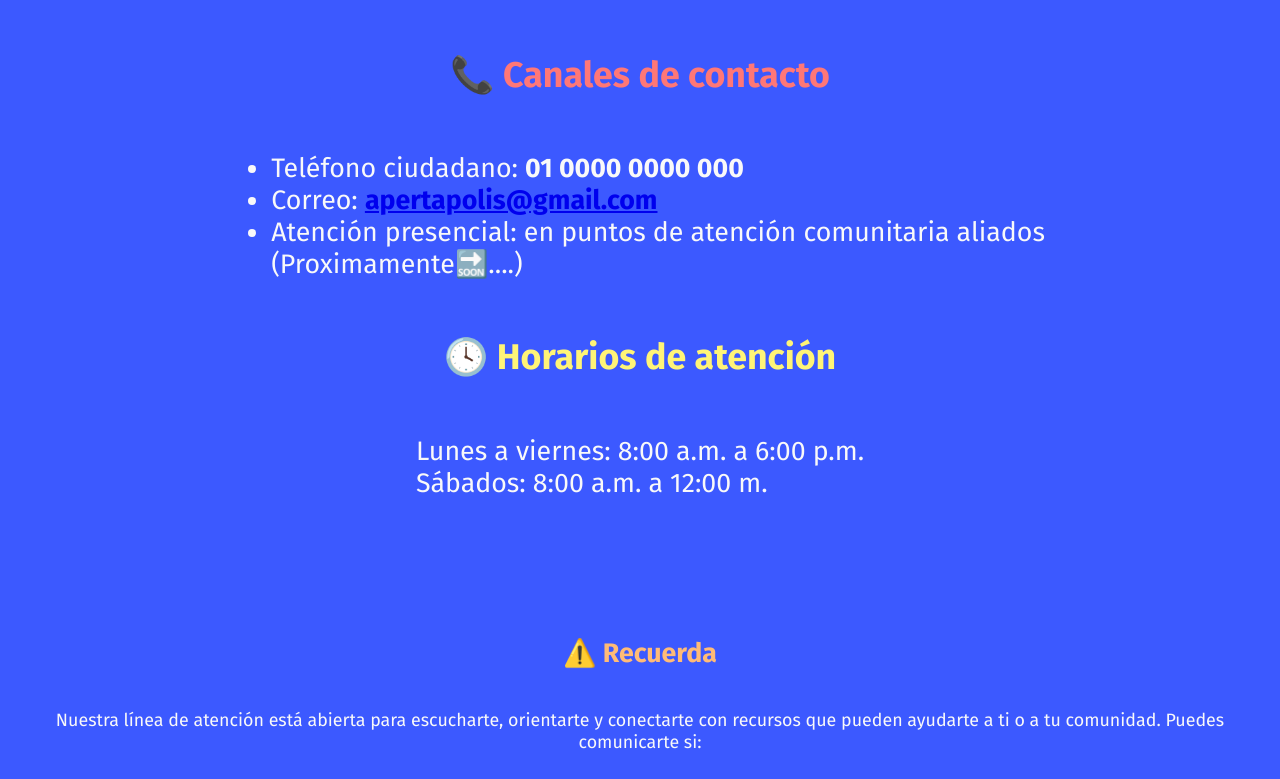
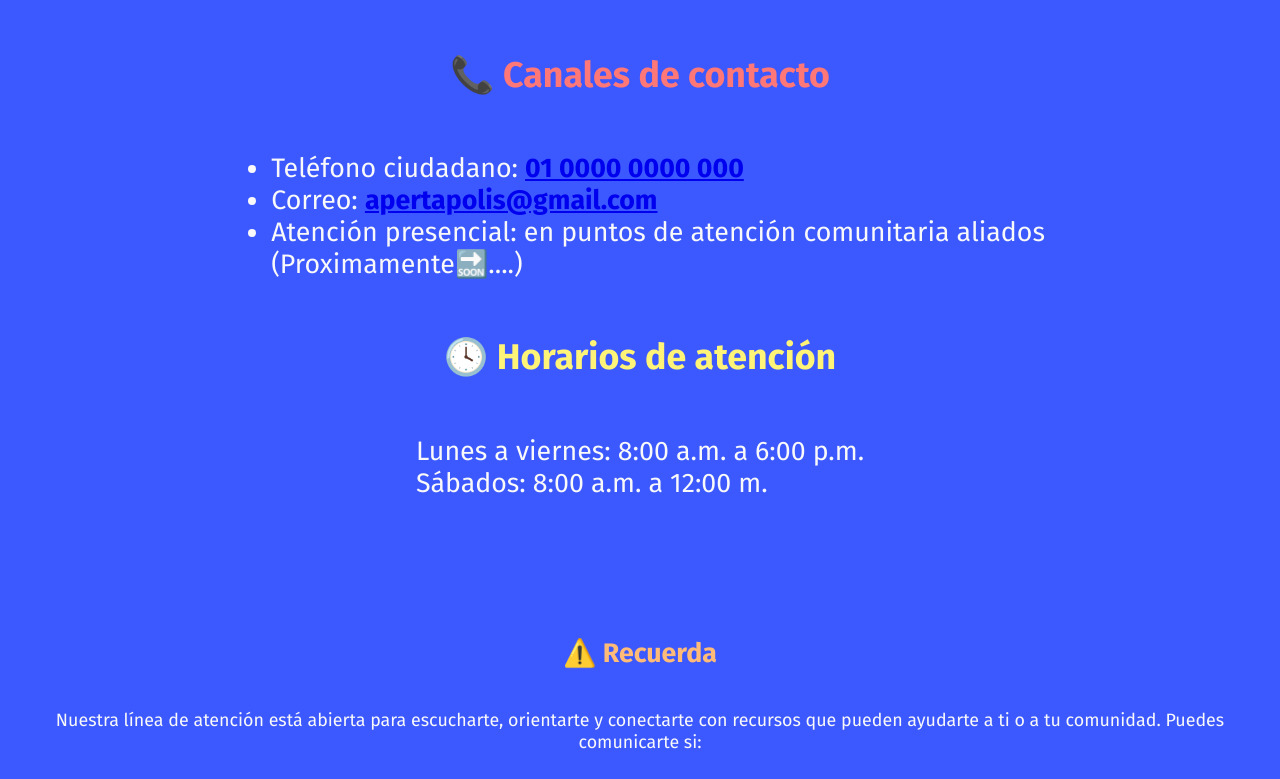
Before and after one commit to WosDan/PolisAperta, a plain HTML site: page index.html in a window 1280 px wide. Shown: the part 1064-1843 px from the top of the page. Drawn offline with Linux system fonts and the light colour scheme.

Commit message:
telf index.html

```diff
--- a/index.html
+++ b/index.html
@@ -72,7 +72,7 @@
             <li>
             Teléfono ciudadano:
             <strong style="
-            "><a href="tel:3209134506"></a>01 0000 0000 000</strong>
+            "><a href="tel:3209134506">01 0000 0000 000</a></strong>
             </li>
 
             <li>
```
